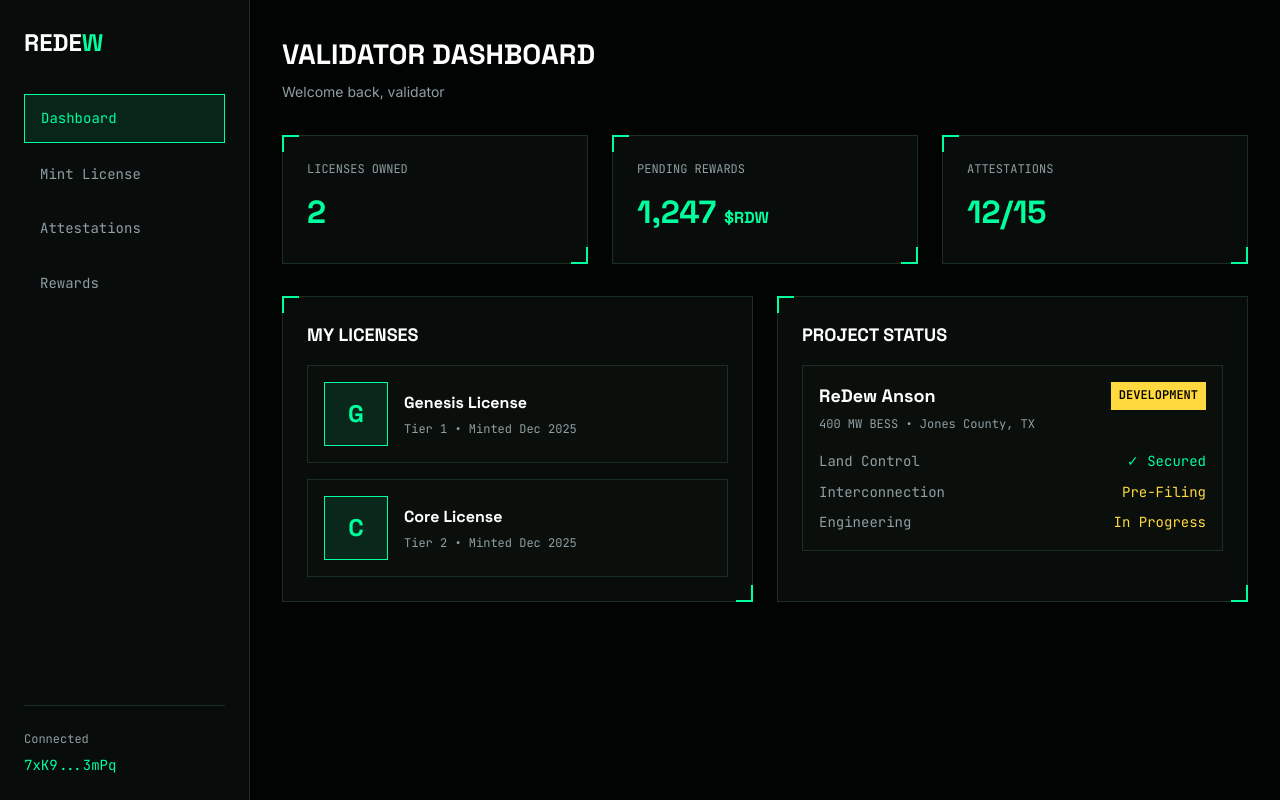
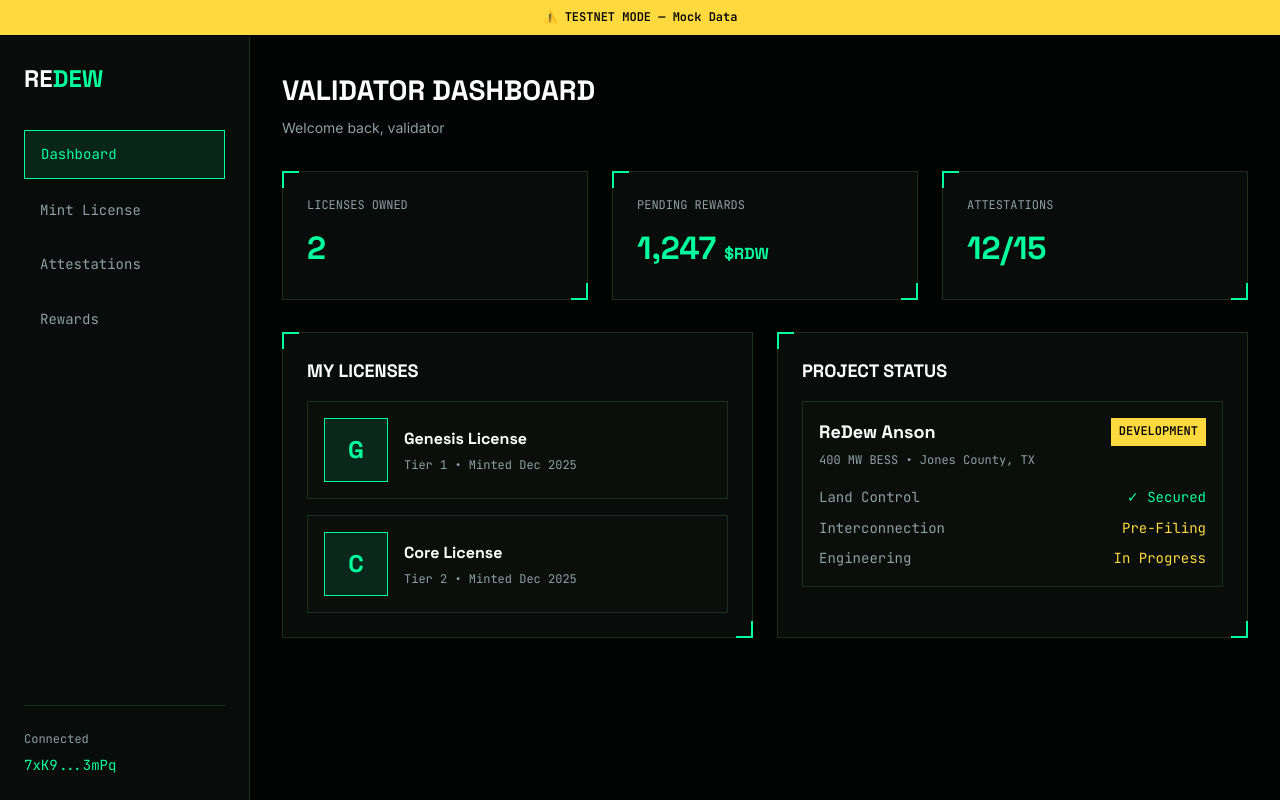
Before and after one commit to redewable/redewables, a Next.js app: page /dashboard in a window 1280 px wide. Built offline with nearby package versions, Linux system fonts and the light colour scheme.

Commit message:
Add testnet banner

```diff
--- a/app/dashboard/page.tsx
+++ b/app/dashboard/page.tsx
@@ -1,8 +1,9 @@
 export default function Dashboard() {
   return (
     <div className="dashboard-container">
+        <div className="testnet-banner">⚠️ TESTNET MODE — Mock Data</div>
       <aside className="sidebar">
-        <div className="logo">REDE<span>W</span></div>
+        <div className="logo">RE<span>DEW</span></div>
 
         <nav className="nav">
           <a href="/dashboard" className="nav-link active">Dashboard</a>
--- a/app/globals.css
+++ b/app/globals.css
@@ -326,3 +326,21 @@
     grid-template-columns: 1fr;
   }
 }
+.testnet-banner {
+  position: fixed;
+  top: 0;
+  left: 0;
+  right: 0;
+  background: #ffd93d;
+  color: #000;
+  text-align: center;
+  padding: 8px;
+  font-family: 'JetBrains Mono', monospace;
+  font-size: 0.75rem;
+  font-weight: 700;
+  z-index: 1000;
+}
+
+.dashboard-container {
+  padding-top: 36px;
+}
```
